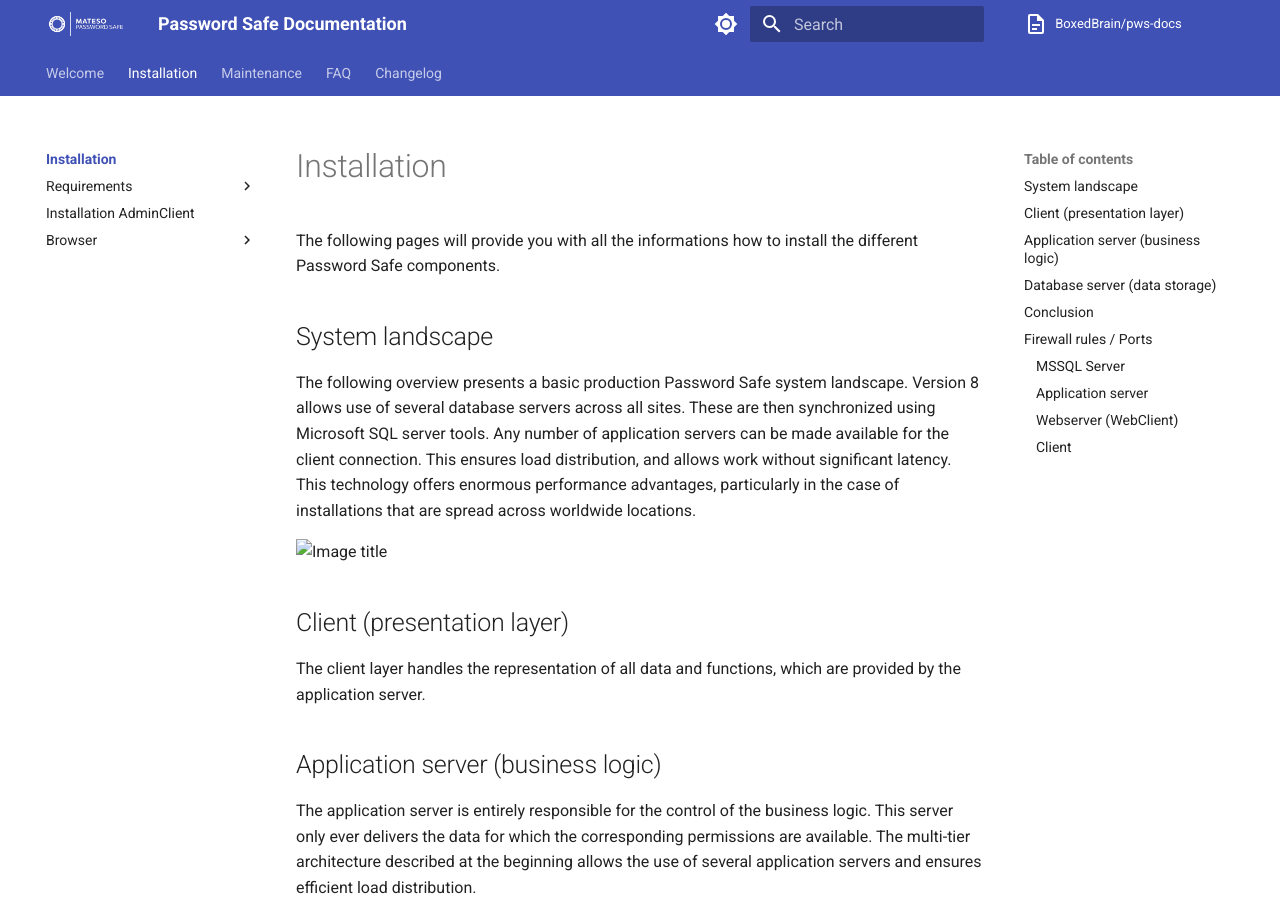
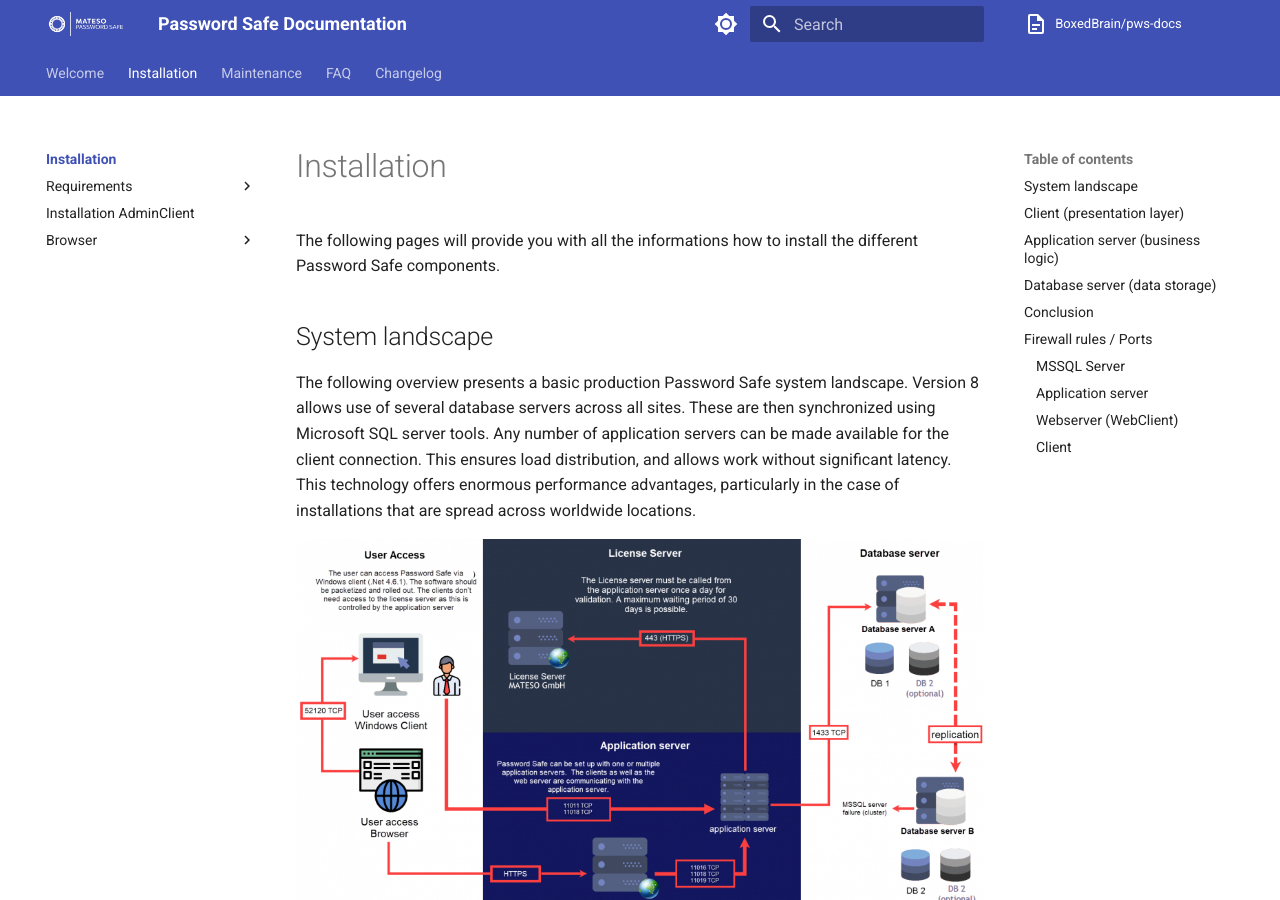
Before and after one commit to BoxedBrain/pws-docs, an MkDocs documentation site: the page built from docs/installation/index.md, in a window 1280 px wide and 900 px high. Built offline with MkDocs 1.6.1 and Material for MkDocs 9.7.7, drawn with Linux system fonts in a browser that asks for light colours; comment, search, counter and statistics services are not loaded.

Commit message:
fix broken image link

```diff
--- a/docs/installation/index.md
+++ b/docs/installation/index.md
@@ -6,7 +6,7 @@
 
 The following overview presents a basic production Password Safe system landscape. Version 8 allows use of several database servers across all sites. These are then synchronized using Microsoft SQL server tools. Any number of application servers can be made available for the client connection. This ensures load distribution, and allows work without significant latency. This technology offers enormous performance advantages, particularly in the case of installations that are spread across worldwide locations.
 
-![Image title](/assets/en/installation_main/system_landscape.png){ loading=lazy }
+![Image title](/assets/en/installation/system_landscape.png){ loading=lazy }
 
 ## Client (presentation layer)
 
```
